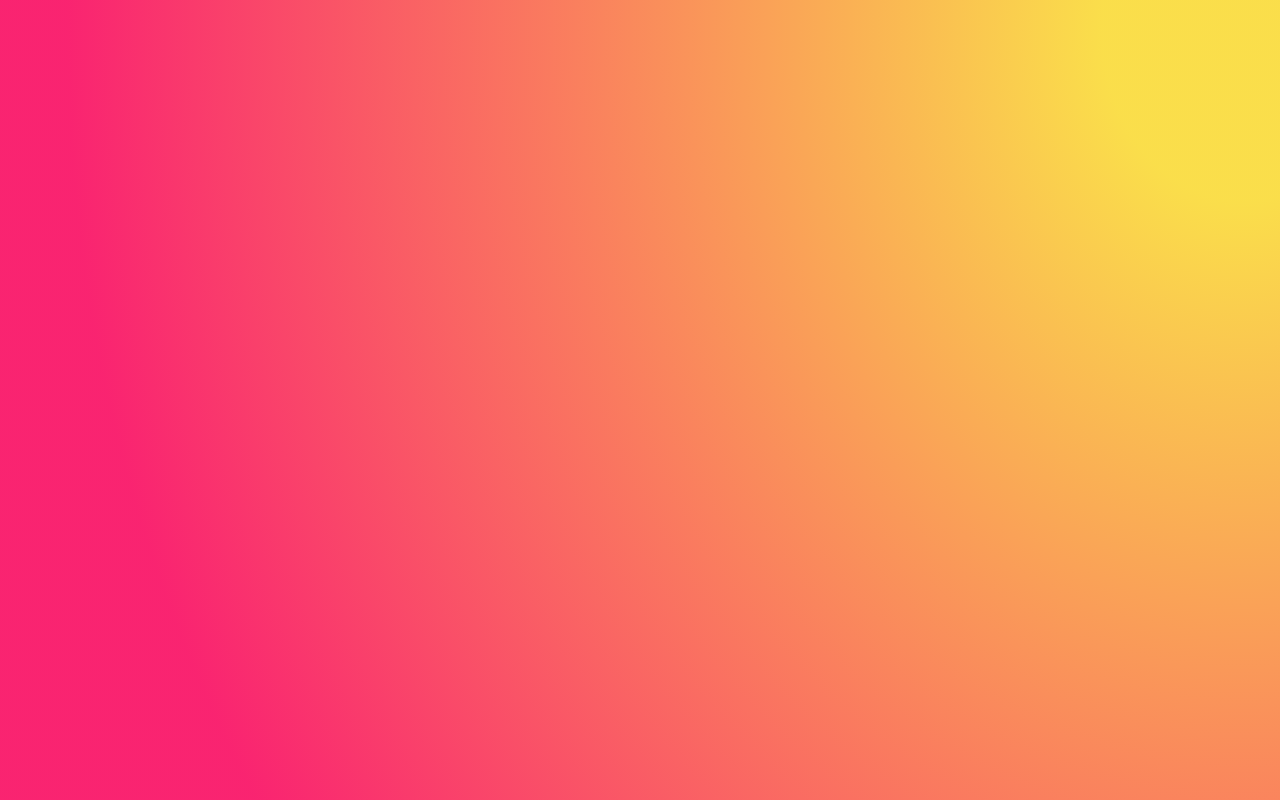
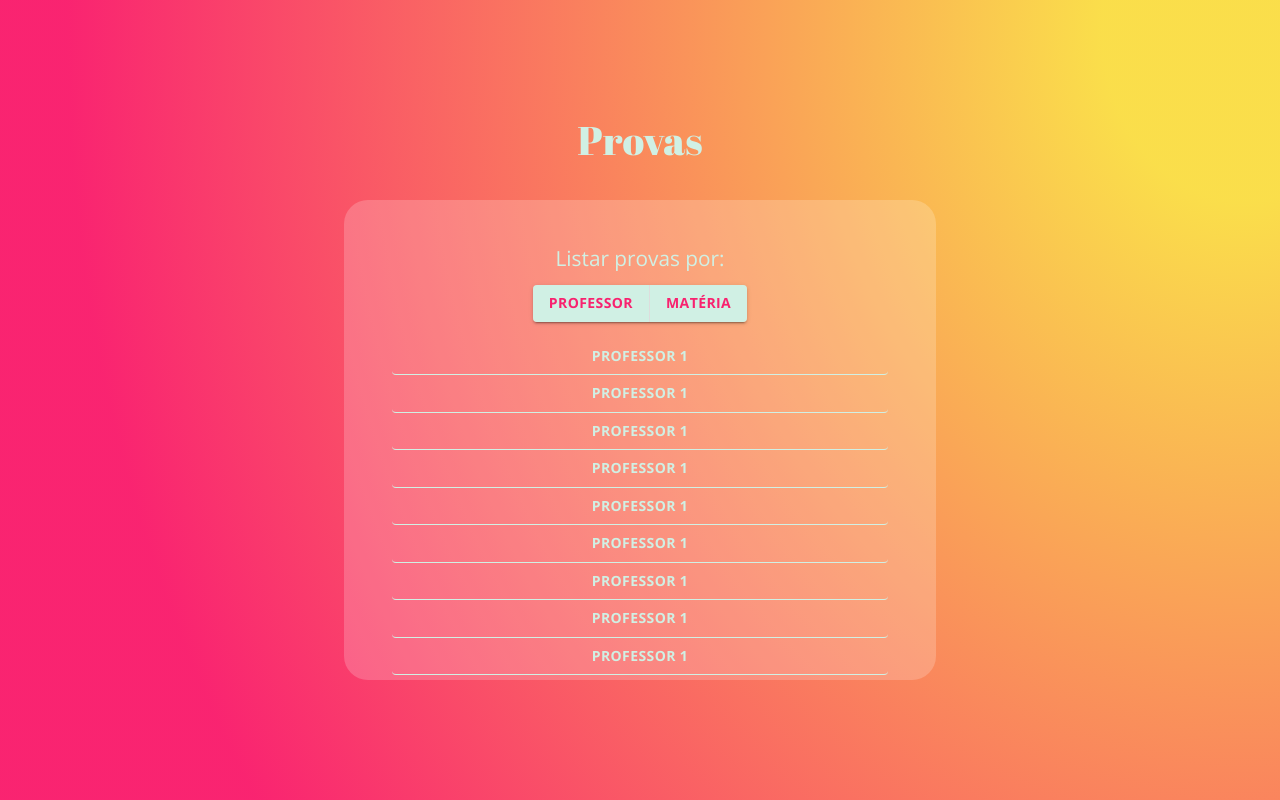
Before and after one commit to brunatb/14-repoprovas, a React (Create React App) app: page /consultar in a window 1280 px wide. Built offline with nearby package versions, Linux system fonts and the light colour scheme.

Commit message:
Teachers list layout

```diff
--- a/src/App.js
+++ b/src/App.js
@@ -6,6 +6,7 @@ import {
 } from "react-router-dom";
 import { createGlobalStyle } from 'styled-components';
 import Home from './pages/Home';
+import ListMode from './pages/ListMode';
 import SendTest from './pages/SendTest';
 
 function App() {
@@ -17,7 +18,7 @@ function App() {
           <SendTest />
         </Route>
         <Route path='/consultar'>
-
+          <ListMode />
         </Route>
         <Route path='/'>
           <Home />
--- a/src/components/StyledBox.js
+++ b/src/components/StyledBox.js
@@ -10,12 +10,19 @@ const StyledBox = styled(Box)`
     flex-direction: column;
     justify-content: center;
 
-    h1{
+    h1, h2{
         font-family: var(--especial-font);
         margin: 0 0 1em 0;
-        font-size: 3em;
         text-align: center;
         color: #D0F0E4;
+    }
+
+    h1{
+        font-size: 3em;
+    }
+
+    h2{
+        font-size: 2.5em;
     }
 
     .student{
--- a/src/components/StyledContainer.js
+++ b/src/components/StyledContainer.js
@@ -8,8 +8,67 @@ const StyledContainer = styled(Container)`
         display: flex;
         flex-direction: column;
         padding: 3em;
+        max-height: 60vh;
+        overflow-y: scroll
     }
     border-radius: 1.5em;
+
+    ::-webkit-scrollbar-track {
+        background-color: transparent;
+    }
+    ::-webkit-scrollbar {
+        width: 6px;
+        background: transparent;
+    }
+    ::-webkit-scrollbar-thumb {
+        background: transparent;
+        border-radius: 5px;
+    }
+    ::-webkit-scrollbar-corner{
+        border-radius: 5px;
+    }
+    h3{
+        font-family: var(--general-font);
+        font-size: 1.3em;
+        color: #D0F0E4;
+        text-align: center;
+        margin-bottom: 0.8em;
+    }
+
+    .MuiButtonGroup-contained{
+        width: fit-content;
+        margin: 0 auto;
+
+        & > .MuiButton-containedPrimary{
+            background: #D0F0E4;
+            border-color: #DDD;
+            color: #F8226F;
+            font-family: var(--general-font);
+            font-weight: bold;
+        }
+    }
+
+
+    .teachers-container{
+        margin: 1em 0 0 0;
+
+        button:first-child{
+            border-top: 0;
+        }
+
+        button{
+            width: 100%;
+            font-family: var(--general-font);
+            color:  #D0F0E4;
+            font-weight: bold;
+            border-top: 1px solid #D0F0E4;
+            border-bottom: 1px solid #D0F0E4;
+        }
+
+        li{
+
+        }
+    }
 `;
 
 export default StyledContainer;
--- /dev/null
+++ b/src/components/Teachers.js
@@ -0,0 +1,37 @@
+import React, { useState } from 'react';
+import Button from '@material-ui/core/Button';
+
+export default function Teachers(){
+
+    return(
+        <ul className="teachers-container" role='tabpanel'>
+            <li>
+                <Button>Professor 1</Button>
+            </li>
+            <li>
+                <Button>Professor 1</Button>
+            </li>
+            <li>
+                <Button>Professor 1</Button>
+            </li>
+            <li>
+                <Button>Professor 1</Button>
+            </li>
+            <li>
+                <Button>Professor 1</Button>
+            </li>
+            <li>
+                <Button>Professor 1</Button>
+            </li>
+            <li>
+                <Button>Professor 1</Button>
+            </li>
+            <li>
+                <Button>Professor 1</Button>
+            </li>
+            <li>
+                <Button>Professor 1</Button>
+            </li>
+        </ul>
+    )
+}
--- /dev/null
+++ b/src/pages/ListMode.js
@@ -0,0 +1,31 @@
+import React, { useState } from 'react';
+import Button from '@material-ui/core/Button';
+import ButtonGroup from '@material-ui/core/ButtonGroup';
+
+import StyledBox from '../components/StyledBox';
+import StyledContainer from '../components/StyledContainer';
+import Teachers from '../components/Teachers';
+
+export default function ListMode(){
+    const [isListByTeacher, setIsListByTeacher] = useState(true);
+
+    return(
+        <StyledBox>
+            <h2>Provas</h2>
+            <StyledContainer>
+                <h3>Listar provas por: </h3>
+                <ButtonGroup variant="contained" color="primary" aria-label="contained primarybutton   group">
+                    <Button>Professor</Button>
+                    <Button>Matéria</Button>
+                </ButtonGroup>
+                {
+                    isListByTeacher ?
+                    <Teachers/>
+                    :
+                    null
+                }
+
+            </StyledContainer>
+        </StyledBox>
+    )
+}
```
Also changed, not shown: 1 other file (tests, documents, lock files or other folders).
